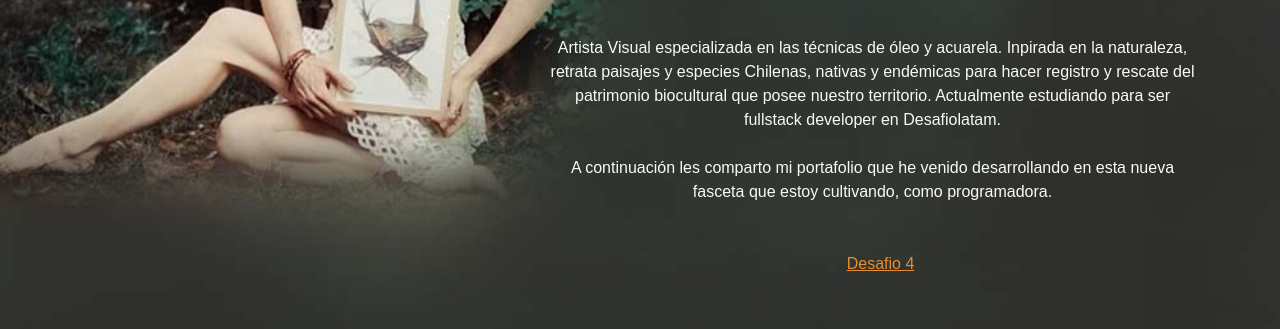
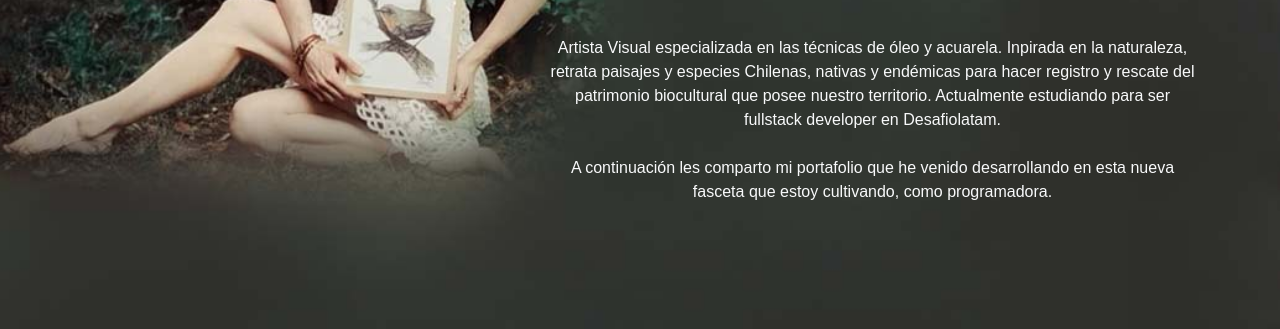
Before and after one commit to leonacsaszar/leonacsaszar.github.io, a plain HTML site: page index.html in a window 1280 px wide. Shown: the part 471-800 px from the top of the page. Drawn offline with nearby package versions, Linux system fonts and the light colour scheme.

Commit message:
pagina portafolio final

```diff
--- a/index.html
+++ b/index.html
@@ -55,7 +55,6 @@
 
 
 
-                    <a href="./desafio4cuppon/index.html">Desafio 4</a>
 
                 </div>
             </div>
```
